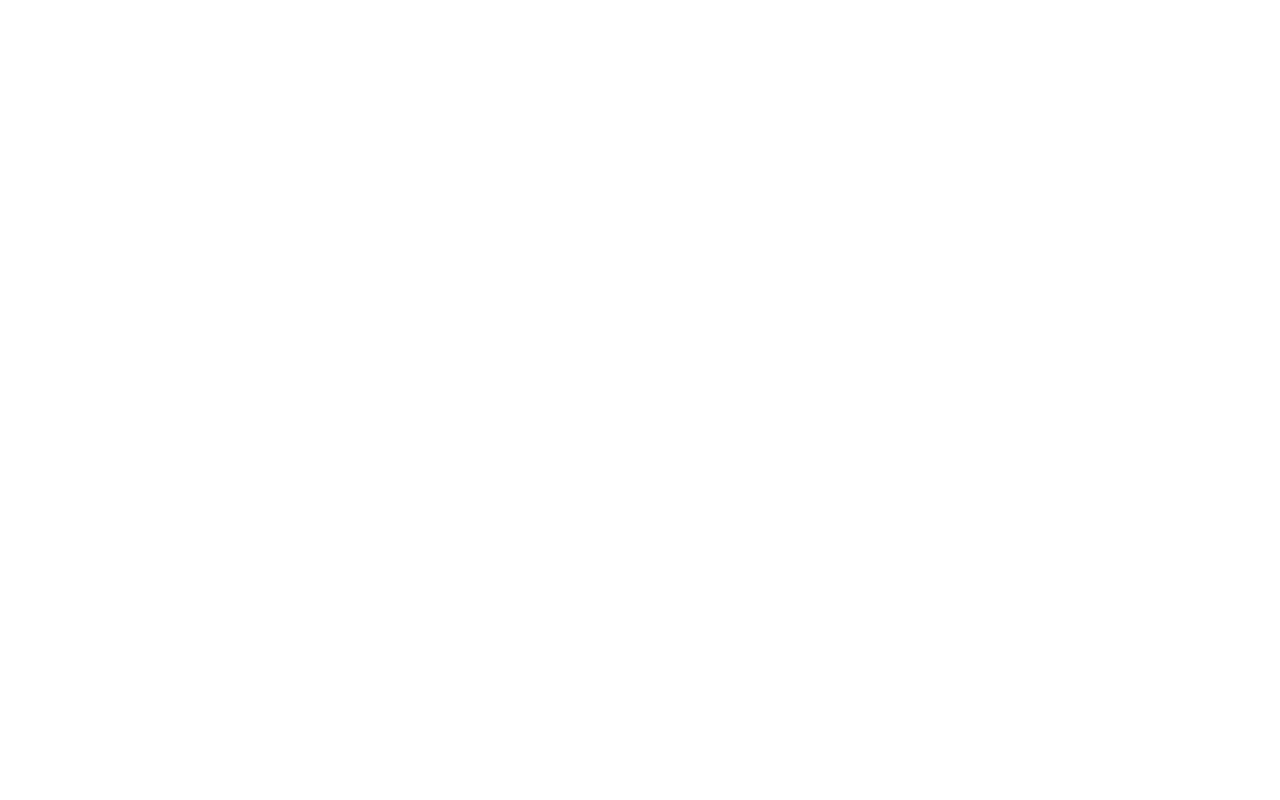
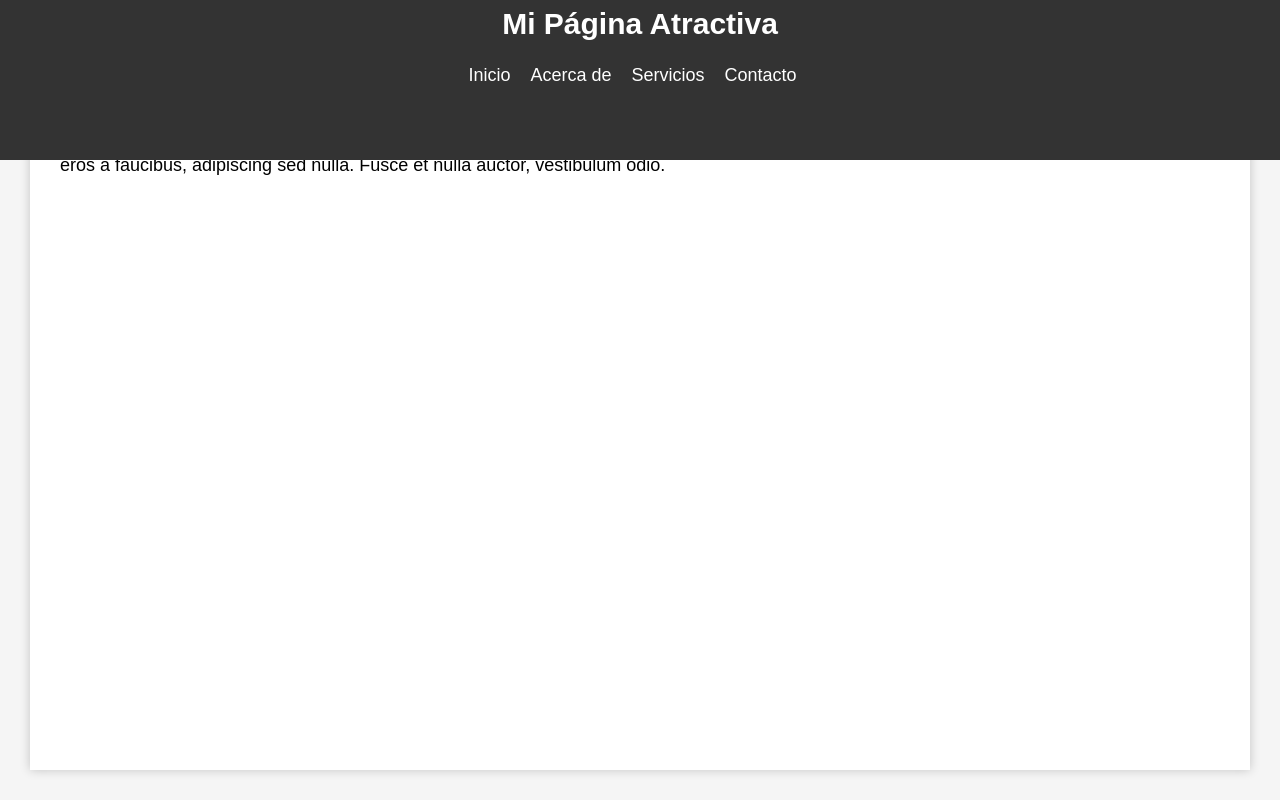
Before and after one commit to AndresGamboa11/manual-de-html-y-css, a plain HTML site: page index.html in a window 1280 px wide. Drawn offline with Linux system fonts and the light colour scheme.

Commit message:
modificacion de index y css

```diff
--- a/index.html
+++ b/index.html
@@ -4,13 +4,33 @@
     <meta charset="UTF-8">
     <meta name="viewport" content="width=device-width, initial-scale=1.0">
     <title>Document</title>
+    <link  href="styles/Style.css" rel="stylesheet">
 </head>
 <body>
     <header class="panel">
-        <div>
-
-        </div>
+        <h1>Mi Página Atractiva</h1>
+        <nav class="menu">
+            <li><a href="#">Inicio</a></li>
+            <li><a href="#">Acerca de</a></li>
+            <li><a href="#">Servicios</a></li>
+            <li><a href="#">Contacto</a></li>
+            </nav>
+        </nav>
     </header>
 
+    <main class="contenido">
+        <div class="contenidoPrincipal"></div>
+        <section class="seccion">
+            <div class="contenedor">
+                <p>Bienvenido a mi página web atractiva y minimalista. Aquí encontrarás
+                    información interesante sobre diversos temas.<a href="">!Haz clic aquí!</a>
+                    <h3>Contenido 1</h3>
+                    <p>Lorem ipsum dolor sit amet, consectetur adipiscing elit. Ut vel urna vulputate, rh
+                        lacinia eros sed, fermentum leo. Integer ligula diam, blandit sed eros
+                        a faucibus, adipiscing sed nulla. Fusce et nulla auctor, vestibulum odio.
+                    </p>
+            </div>
+        </section>
+    </main>
 </body>
 </html>
--- /dev/null
+++ b/styles/Style.css
@@ -0,0 +1,52 @@
+*{
+    padding: 0;
+    margin: 0;
+    box-sizing: border-box;
+}
+body {
+    font-family: Arial, sans-serif;
+    font-size: 18px;
+    line-height: 1.6;
+    width: 100%;
+    height: 100vh;
+    overflow-x: hidden;
+    background-color: #f5f5f5;
+    display: flex;
+}
+.panel{
+    position: fixed;
+    top: 0;
+    left: 0;
+    width: 100%;
+    height: 20vh;
+    background-color: #333;
+    text-align: center;
+}
+h1{
+    font-size: 30px;
+    color: #fff;
+}
+.menu{
+    color: #fff;
+    padding: 1%;
+    text-align: center;
+
+}
+.menu a {
+    text-decoration: none; /* Quita el subrayado de los enlaces */
+    color: inherit; /* Hereda el color del texto del elemento padre */
+}
+.menu li {
+    display: inline-block; /* Coloca los elementos de la lista en línea */
+    margin-right: 15px; /* Espacio entre los elementos */
+}
+
+.contenido{
+    flex: 1;
+    padding: 30px;
+    background-color: #fff;
+    box-shadow: 0 0 10px rgba(0, 0, 0
+    , 0.2);
+    margin: 30px;
+
+}
```
